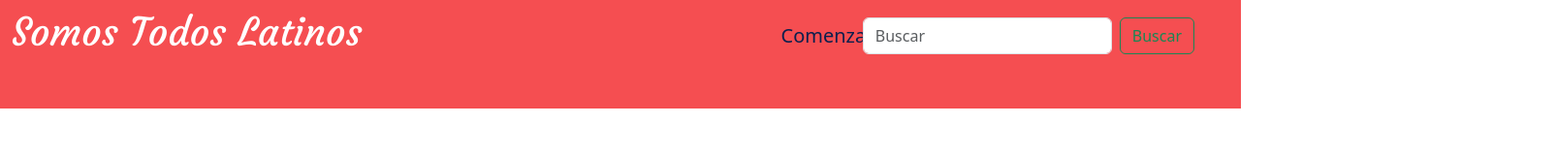
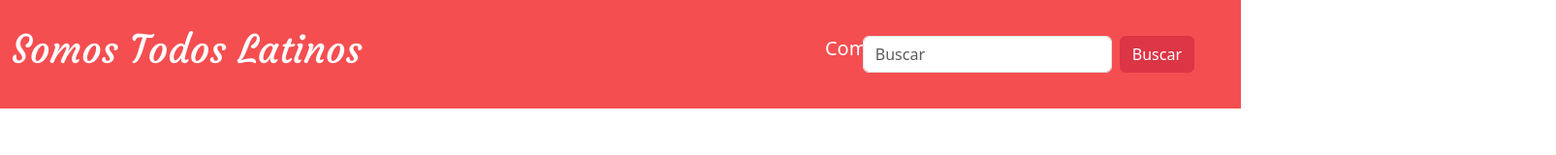
Before and after one commit to GabrielidsSantos/DestinosLatinos, a plain HTML site: page princ.html in a window 1280 px wide. Shown: the top 160 px of the page at 97% size, 1605 px wide, since content can reach past the window. Drawn offline with nearby package versions, Linux system fonts and the light colour scheme.

Commit message:
tentando arrumar página principal

```diff
--- a/princ.html
+++ b/princ.html
@@ -18,29 +18,26 @@
 <body>
   <nav class="navbar navbar-expand-lg bg-body-tertiary" style="width: 100%; margin-bottom: 4%;">
     <div class="container-fluid">
-      <h1 class="h1 fs-lg-2 topo" style=" font-family: 'Courgette', sans-serif;
-    color: #0a1f4e;">Somos Todos Latinos</h1>
+      <h1 class="h1 fs-lg-2 topo arrumarnav" style=" font-family: 'Courgette', sans-serif;
+    ">Somos Todos Latinos</h1>
 
       <button class="btst navbar-toggler" type="button" data-bs-toggle="collapse" data-bs-target="#navbarNav"
         aria-controls="navbarNav" aria-expanded="false" aria-label="Toggle navigation">
         <span class="navbar-toggler-icon"></span>
       </button>
       <div class="collapse navbar-collapse" id="navbarNav">
-        <ul class="navbar-nav links1" style="font-size: 20px !important; margin-left: 55%;">
+        <ul class="navbar-nav links1 arrumarnav" style="font-size: 20px !important; margin-left: 55%;">
           <li class="nav-item links">
             <a class="nav-link active" aria-current="page" href="index.html" style="
-                        color: #0a1f4e;">Comenzar</a>
+                       color: white;">Comenzar</a>
           </li>
           <li class="nav-item links">
-            <a class="nav-link" href="#" style="color: #0a1f4e;">Saiba mais</a>
-          </li>
-          <li class="nav-item links">
-            <a class="nav-link" href="login.html" style="color: #0a1f4e;">Acceso</a>
+            <a class="nav-link" href="login.html" style="color: white">Acceso</a>
 
         </ul>
-        <form class="d-flex position-absolute top-3 end-0 p-5" role="search">
+        <form class="d-flex position-absolute top-3 end-0 p-5 arrumarnav" role="search">
           <input class="form-control me-2" type="search" placeholder="Buscar" aria-label="Search">
-          <button class="btn btn-outline-success" type="submit">
+          <button class="btn btn-danger" type="submit">
             Buscar</button>
         </form>
       </div>
```
